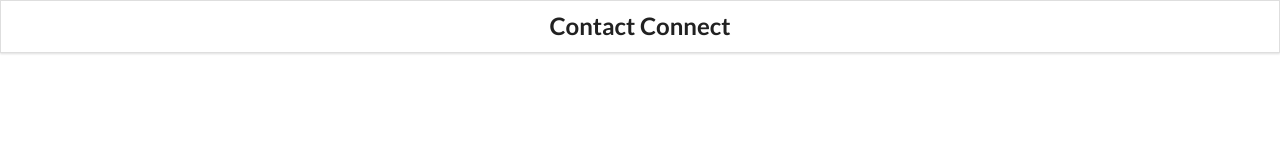
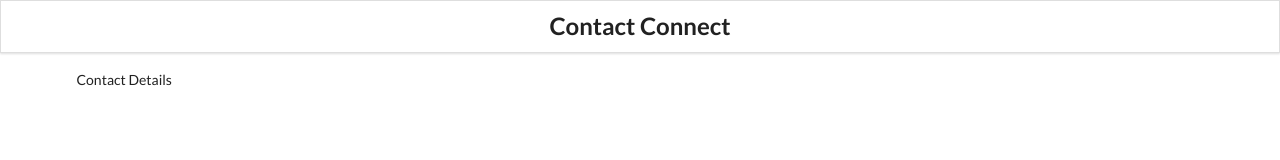
Before and after one commit to PrajilPradeep/contact-connect, a React (Vite) app: page /contact/1 in a window 1280 px wide. Before the commit this address had no page. Shown: the top 160 px of the page. Built offline with nearby package versions, Linux system fonts and the light colour scheme.

Commit message:
Add Route for a new ContactDetails page and dummy ContactDetails component

```diff
--- a/src/components/App.jsx
+++ b/src/components/App.jsx
@@ -5,6 +5,7 @@ import AddContact from "./AddContact.jsx";
 import ContactList from "./ContactList.jsx";
 import { v4 as uuidv4 } from "uuid";
 import { BrowserRouter as Router, Route, Routes } from "react-router-dom";
+import ContactDetails from "./ContactDetails";
 
 function App() {
   const [contactList, setContactList] = useState([]);
@@ -54,6 +55,7 @@ function App() {
             path="/add"
             element={<AddContact addContact={addContactHandler} />}
           />
+          <Route path="/contact/:id" element={<ContactDetails />} />
         </Routes>
       </Router>
     </div>
--- a/src/components/ContactCard.jsx
+++ b/src/components/ContactCard.jsx
@@ -1,13 +1,16 @@
 import user from "../images/user.png";
+import { Link } from "react-router-dom";
+
 function ContactCard({ contact, deleteContact }) {
   const { name, email, id } = contact;
-
   return (
     <div className="item">
       <img src={user} alt="user_avatar" className="ui image avatar" />
       <div className="content">
-        <div className="header">{name}</div>
-        <div>{email}</div>
+        <Link to={`/contact/${id}`}>
+          <div className="header">{name}</div>
+          <div>{email}</div>
+        </Link>
       </div>
       <i
         className="ui trash alternate outline icon"
--- /dev/null
+++ b/src/components/ContactDetails.jsx
@@ -0,0 +1,5 @@
+function ContactDetails() {
+  return <div className="main">Contact Details</div>;
+}
+
+export default ContactDetails;
```
